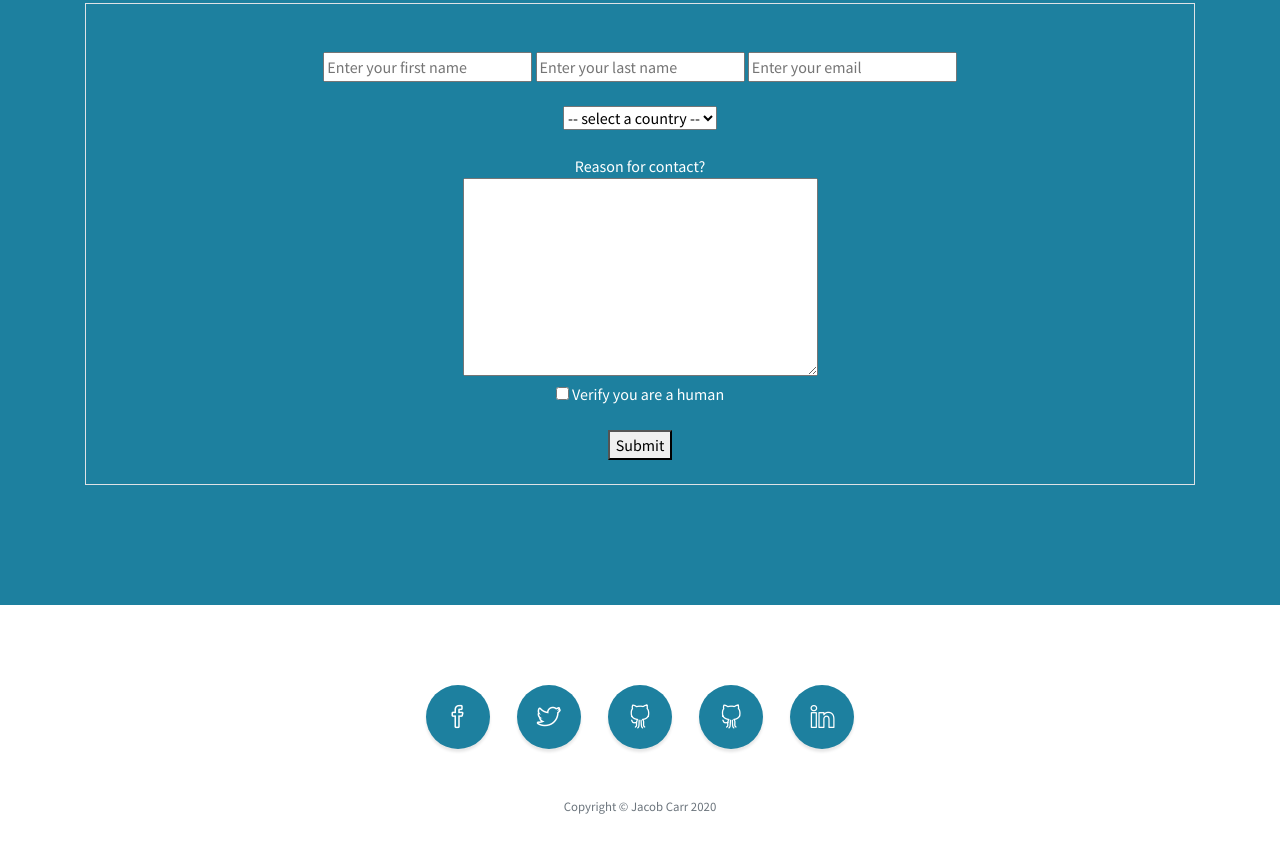
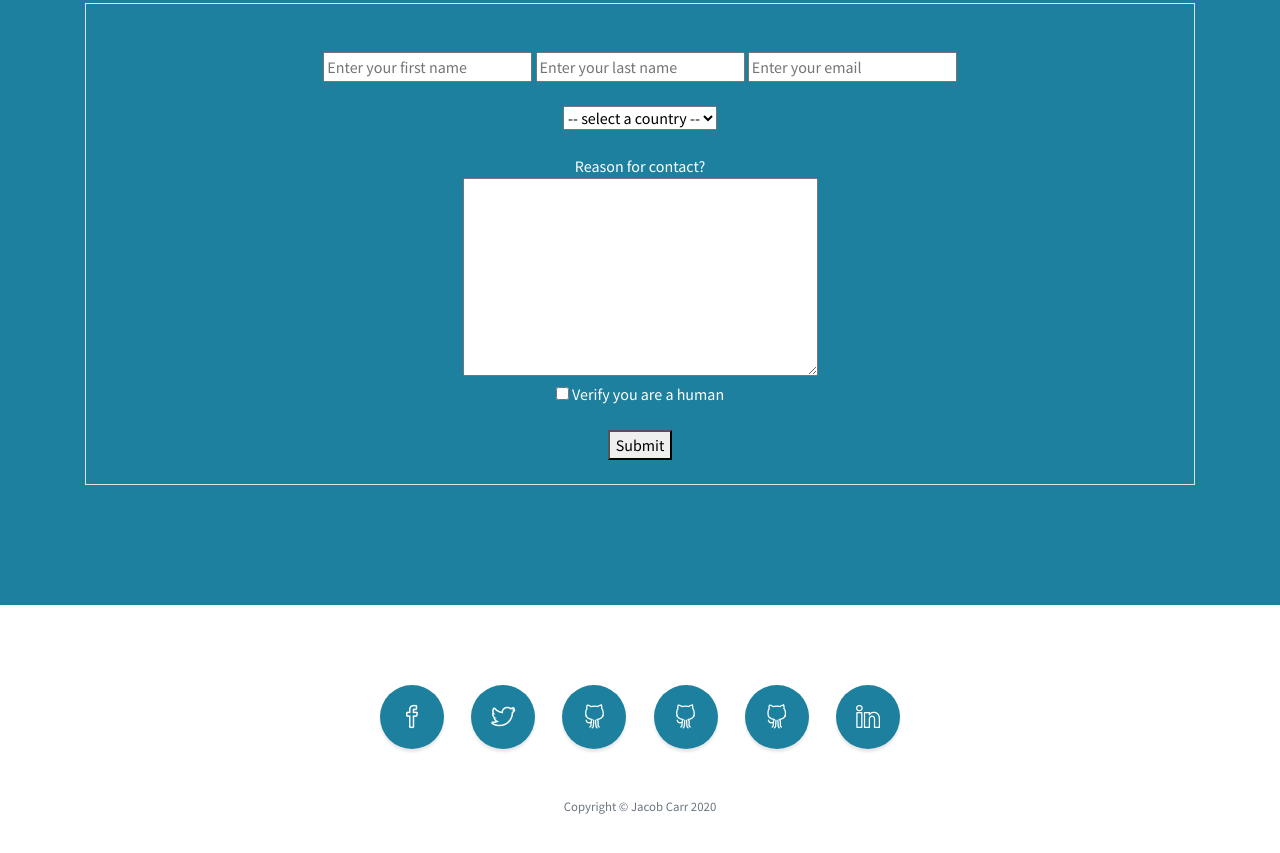
Before and after one commit to vaultrl/Main-Programs, a plain HTML site: page portfolio-live/index.html in a window 1280 px wide. Shown: the part 4303-5156 px from the top of the page. Drawn offline with Linux system fonts and the light colour scheme.

Commit message:
Add files via upload

```diff
--- a/portfolio-live/index.html
+++ b/portfolio-live/index.html
@@ -294,6 +294,11 @@
           </a>
         </li>
         <li class="list-inline-item">
+          <a class="social-link rounded-circle text-white mr-3" href="https://github.com/vaultrl/DiskInventory/tree/Final/DiskInventory" target="_blank">
+            <i class="icon-social-github"></i>
+          </a>
+        </li>
+        <li class="list-inline-item">
           <a class="social-link rounded-circle text-white" href="https://www.linkedin.com/in/jacob-carr-b4a111211/" target="_blank">
             <i class="icon-social-linkedin"></i>
           </a>
```
